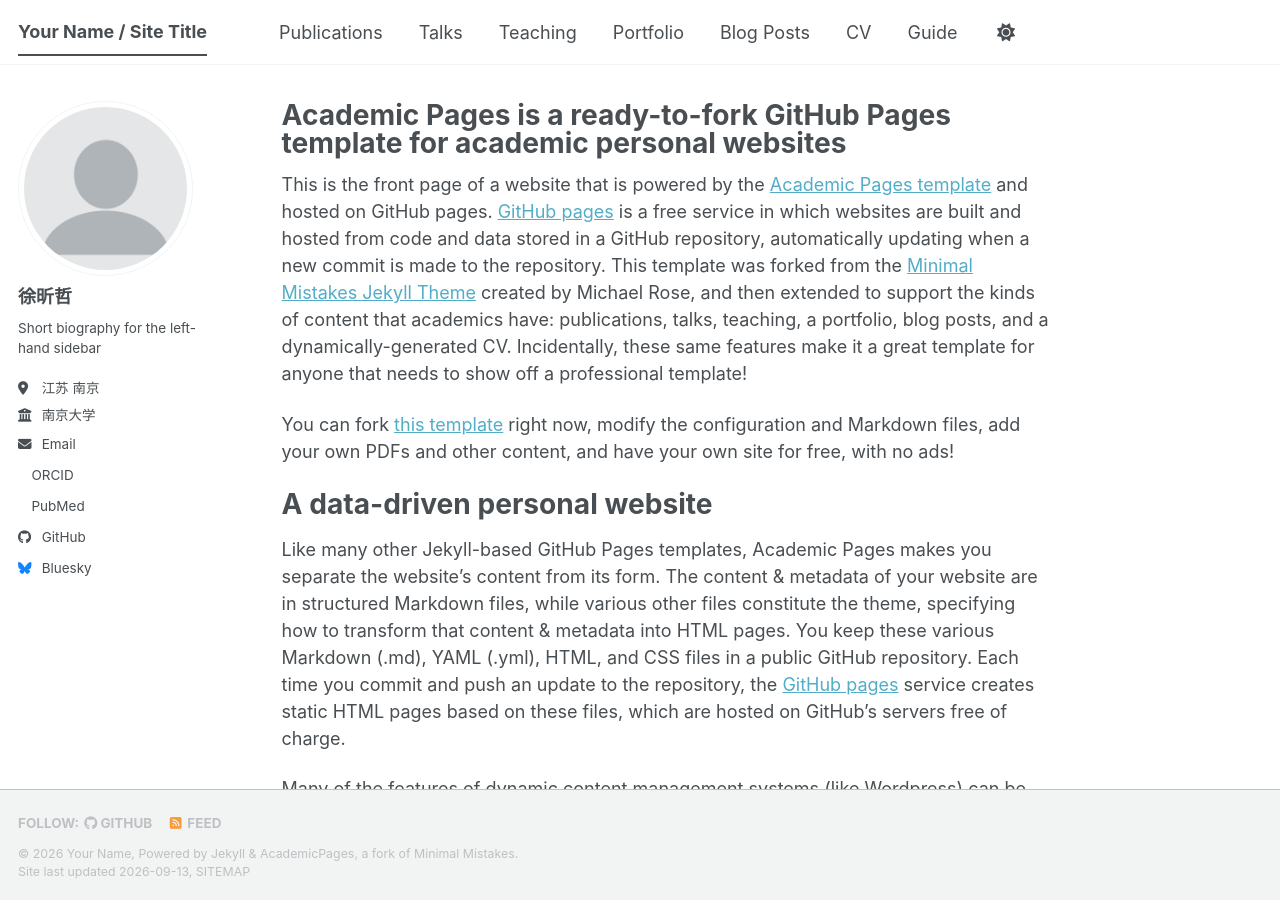
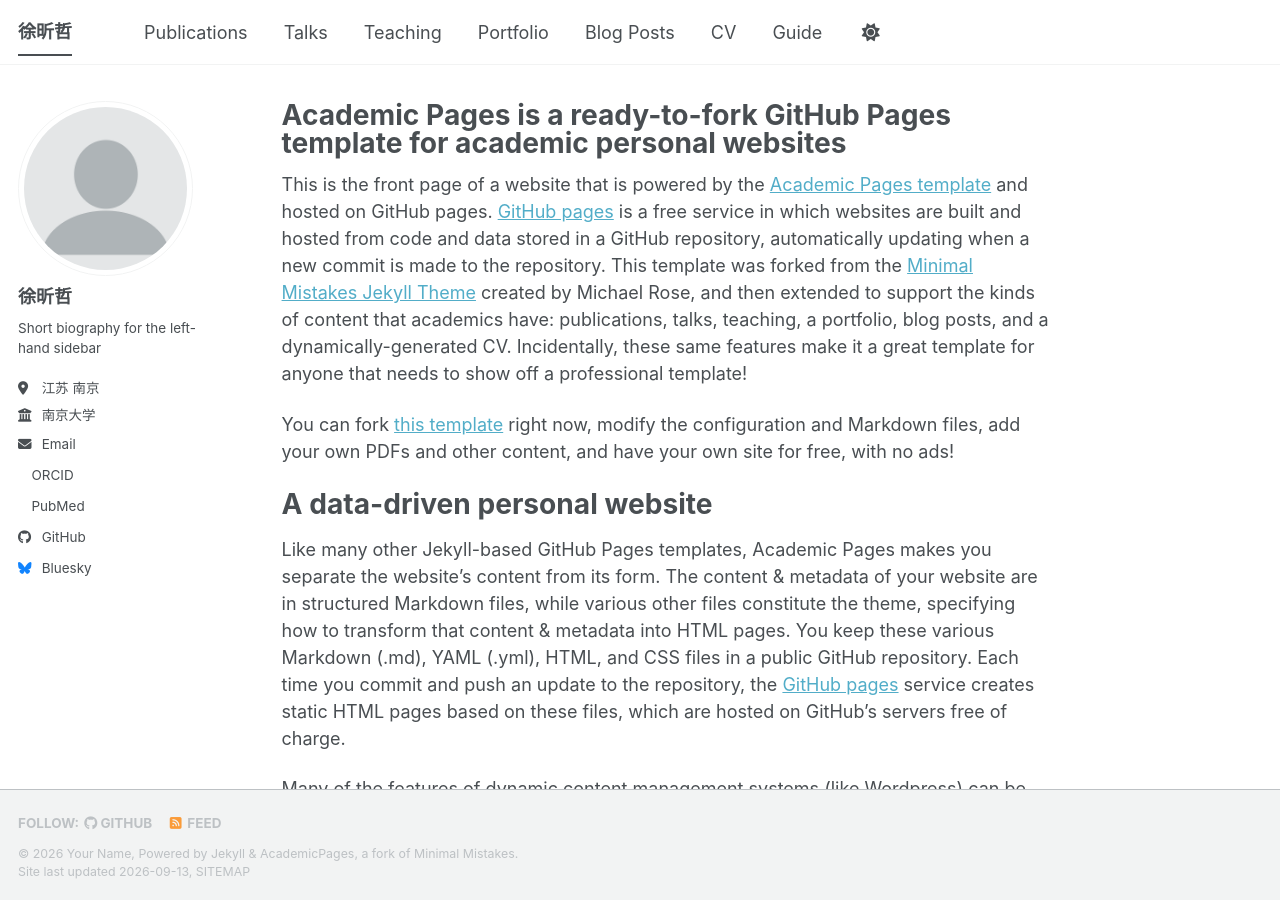
Before and after one commit to Lemcous/Lemcous.github.io, a Jekyll site: the page built from _pages/about.md, in a window 1280 px wide and 900 px high. Built offline with Jekyll 4.4.1, drawn with Linux system fonts in a browser that asks for light colours; a style sheet for code colours, icons or effects is not loaded.

Commit message:
Update _config.yml

```diff
--- a/_config.yml
+++ b/_config.yml
@@ -9,7 +9,7 @@
 # Basic Site Settings
 locale                   : "en-US"
 site_theme               : "default" # The available themes options are "default", "air", "sunrise", "mint", "dirt" and "contrast"
-title                    : "Your Name / Site Title"
+title                    : "徐昕哲"
 title_separator          : "-"
 name                     : &name "Your Name"
 description              : &description "Your Name's academic portfolio"   # Update this with a general description of your site, this is the default if not overridden by a page
```
